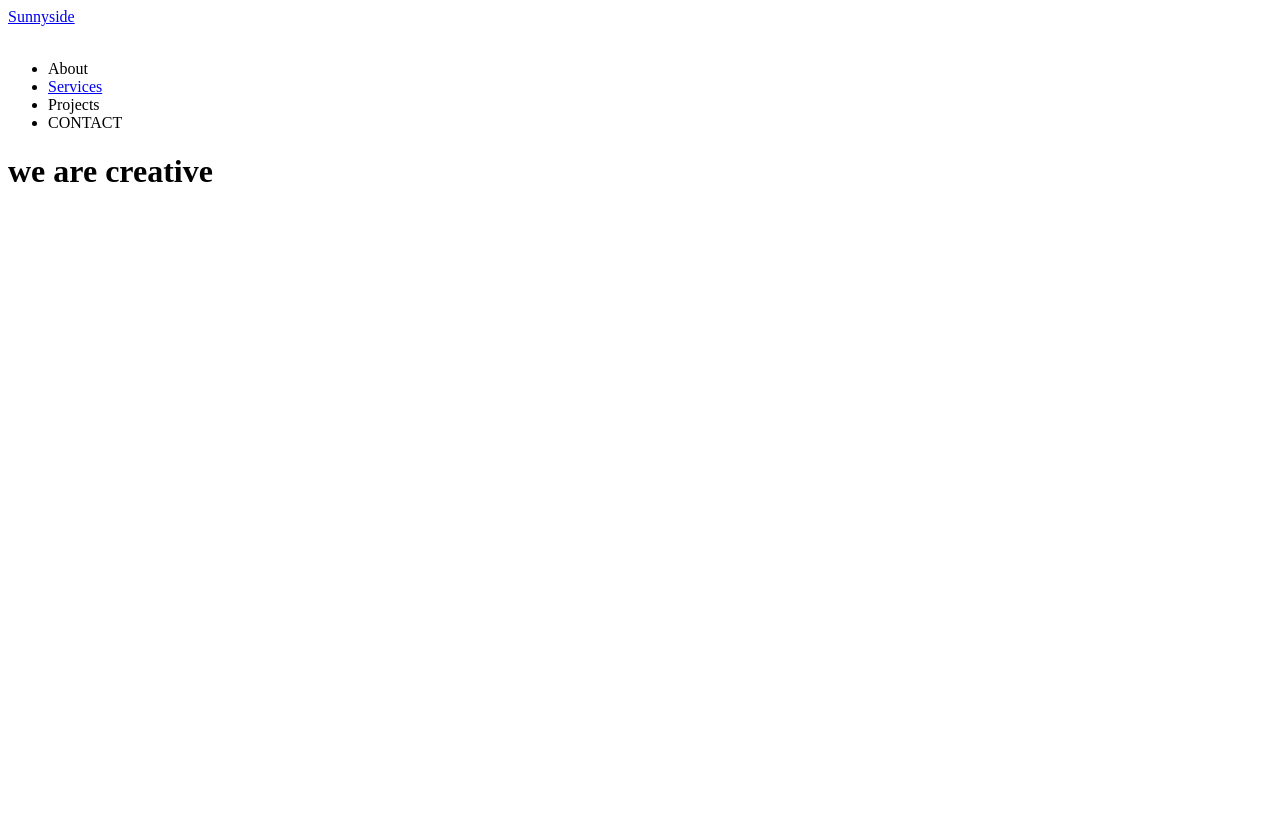
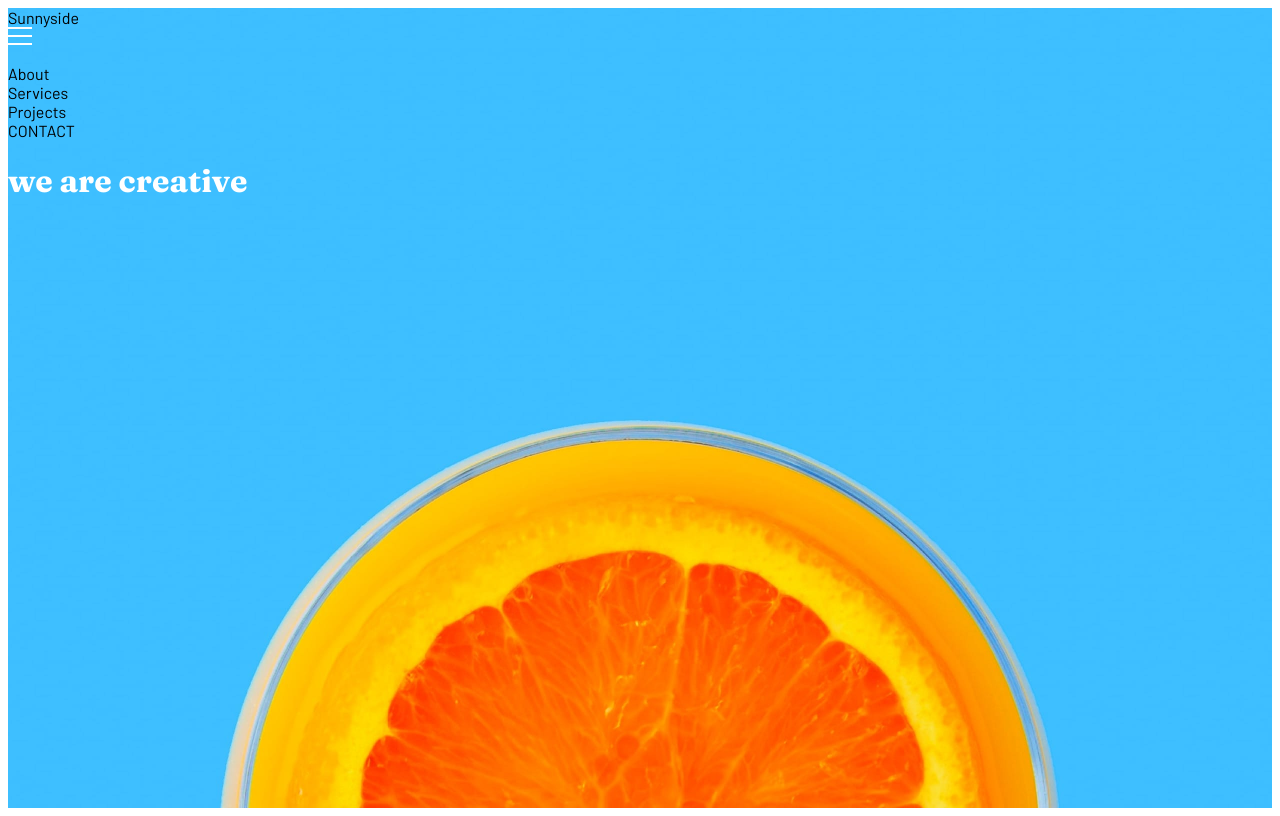
Before and after one commit to Hirwa-Kapya-Rene/sunnyside-landingpage, a plain HTML site: page index.html in a window 1280 px wide. Drawn offline with Linux system fonts and the light colour scheme.

Commit message:
added font link to head section

```diff
--- a/index.html
+++ b/index.html
@@ -3,6 +3,12 @@
 <head>
   <meta charset="UTF-8">
   <meta name="viewport" content="width=device-width, initial-scale=1.0">
+  <link rel="stylesheet" href="style.css">
+
+  <link rel="stylesheet" href="https://cdnjs.cloudflare.com/ajax/libs/font-awesome/6.6.0/css/all.min.css" integrity="sha512-Kc323vGBEqzTmouAECnVceyQqyqdsSiqLQISBL29aUW4U/M7pSPA/gEUZQqv1cwx4OnYxTxve5UMg5GT6L4JJg==" crossorigin="anonymous" referrerpolicy="no-referrer" />
+  <link rel="preconnect" href="https://fonts.googleapis.com">
+<link rel="preconnect" href="https://fonts.gstatic.com" crossorigin>
+<link href="https://fonts.googleapis.com/css2?family=Barlow:ital,wght@0,100;0,200;0,300;0,400;0,500;0,600;0,700;0,800;0,900;1,100;1,200;1,300;1,400;1,500;1,600;1,700;1,800;1,900&family=Fraunces:ital,opsz,wght@0,9..144,100..900;1,9..144,100..900&display=swap" rel="stylesheet">
   <title>Sunnyside Agwency</title>
 </head>
 <body>
@@ -11,14 +17,14 @@
       <a href="#" class="logo">Sunnyside</a>
 
       <div class="humberger">
-        <i class="fas__fa-bars"><img src="im" alt=""></i>
+        <i class="fas__fa-bars"><img src="image/icon-hamburger.svg" alt=""></i>
       </div>
 
       <ul class="navbar">
-        <li><a href="#"></a>About</li>
+        <li><a href="#">About</a></li>
         <li><a href="#">Services</a></li>
-        <li><a href="#"></a>Projects</li>
-        <li><a href="#"></a>CONTACT</li>
+        <li><a href="#">Projects</a></li>
+        <li><a href="#">CONTACT</a></li>
       </ul>
     </nav>
     <h1 class="title siteTitle">
--- a/style.css
+++ b/style.css
@@ -0,0 +1,32 @@
+@import "variable";
+
+/* global styles*/
+
+body{
+  font-family: 'barlow';
+  color: black;
+  font-size: $text;
+}
+*{
+  margin: o;
+  padding: 0;
+  box-sizing: border-box;
+}
+a{
+  text-decoration: none;
+  color: black;
+  font-size: $text;
+}
+
+.title{
+  font-family: 'fraunces';
+}
+
+/* header*/
+
+.header{
+  color: #ffffffff;
+  background: url(image/image-header.jpg) no-repeat center;
+  background-size: cover;
+  height: 100vh;
+}
```
